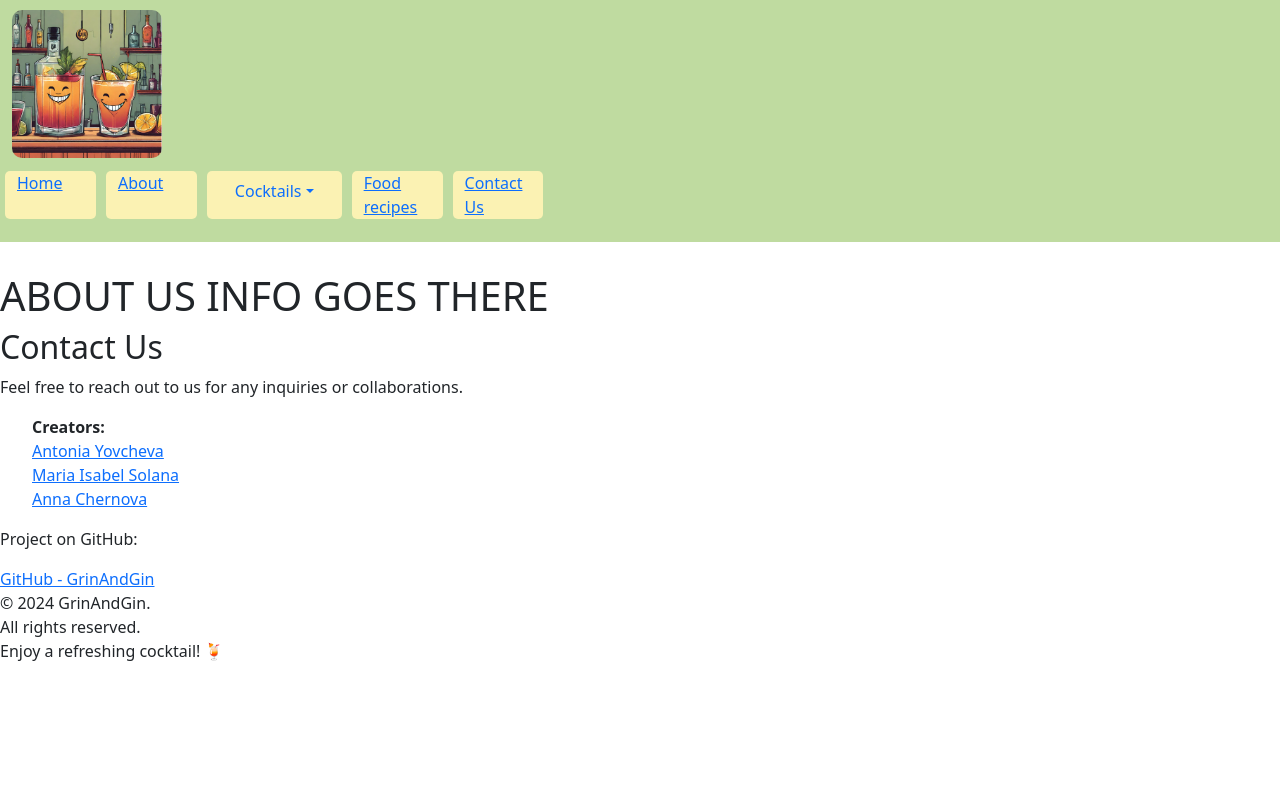
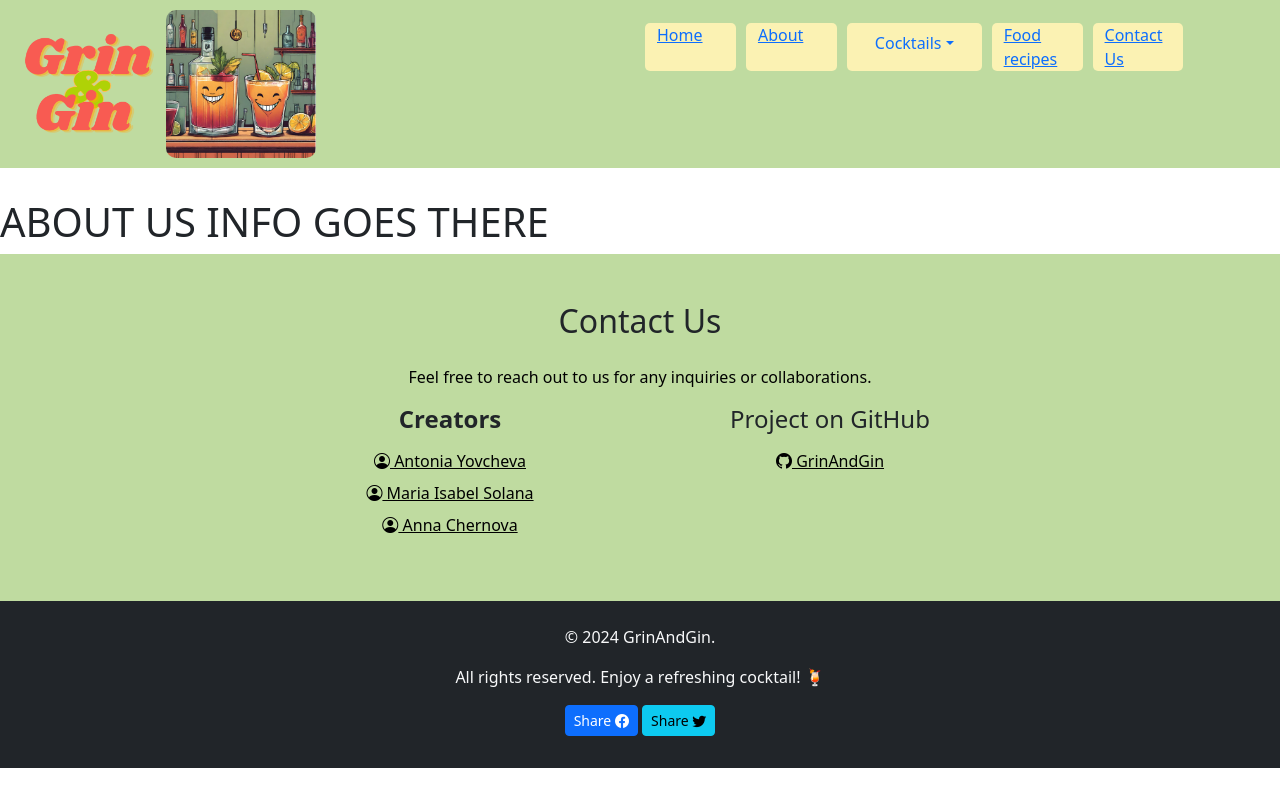
Before and after one commit to Anna702/GrinAndGin, a plain HTML site: page pages/about.html in a window 1280 px wide. Drawn offline with nearby package versions, Linux system fonts and the light colour scheme.

Commit message:
updated styling of about html

```diff
--- a/pages/about.html
+++ b/pages/about.html
@@ -1,8 +1,10 @@
 <!DOCTYPE html>
 <html lang="en">
   <head>
+    <head>
       <meta charset="UTF-8" />
       <meta name="viewport" content="width=device-width, initial-scale=1.0" />
+
       <!-- Bootstrap CSS -->
       <link
         href="https://cdn.jsdelivr.net/npm/bootstrap@5.3.2/dist/css/bootstrap.min.css"
@@ -10,23 +12,43 @@
         integrity="sha384-T3c6CoIi6uLrA9TneNEoa7RxnatzjcDSCmG1MXxSR1GAsXEV/Dwwykc2MPK8M2HN"
         crossorigin="anonymous"
       />
+      <!-- Bootstrap Icons library -->
+
+      <link
+        rel="stylesheet"
+        href="https://cdn.jsdelivr.net/npm/bootstrap-icons@1.3.0/font/bootstrap-icons.css"
+      />
 
       <link rel="stylesheet" href="../assets/style.css" />
+      <!-- jQuery -->
+      <script
+        src="https://code.jquery.com/jquery-3.7.1.min.js"
+        integrity="sha256-/JqT3SQfawRcv/BIHPThkBvs0OEvtFFmqPF/lYI/Cxo="
+        crossorigin="anonymous"
+      ></script>
       <title>GrinAndGin</title>
   </head>
   <body>
    <!-- HEADER -->
    <header id="header" class="container-fluid">
+    <div class="row">
+      <div class="col">
         <div id="logo" class="navbar-logo">
-        <img src="../Images/grinandgin canva ai.png" alt="GrinAndGin Logo" />
+          <img src="../Images/nav_name_logo.png" alt="GrinAndGin Logo" />
+          <img
+            src="../Images/grinandgin canva ai.png"
+            alt="GrinAndGin Picture"
+          />
         </div>
+      </div>
+
+      <div class="col">
         <nav class="navbar navbar-expand-lg navCustom">
           <ul class="nav nav-pills row justify-content-center">
-          <li class="nav-item col"><a href="../index.html">Home</a></li>
+            <li class="nav-item col"><a href="index.html">Home</a></li>
             <li class="nav-item about col">
-            <a href="../pages/about.html">About</a>
+              <a href="/pages/about.html">About</a>
             </li>
-
             <li class="nav-item dropdown col">
               <a
                 class="nav-link dropdown-toggle dropdown-toggleCustom"
@@ -38,69 +60,120 @@
                 >Cocktails</a
               >
               <div class="dropdown-menu dropdown">
-              <a class="dropdown-item" href="./allCocktails.html">All</a>
-              <a class="dropdown-item" href="./favCocktails.html">Favourite</a>
+                <a class="dropdown-item" href="./pages/allCocktails.html"
+                  >All</a
+                >
+                <a class="dropdown-item" href="./pages/favCocktails.html"
+                  >Favourite</a
+                >
               </div>
             </li>
             <li class="nav-item col">
-            <a href="../pages/food_recipes.html">Food recipes</a>
+              <a href="./pages/food_recipes.html">Food recipes</a>
             </li>
             <li class="nav-item col"><a href="#contacts">Contact Us</a></li>
           </ul>
         </nav>
+      </div>
+    </div>
   </header>
   <!-- END HEADER -->
+
 
     <main>
       <h1>ABOUT US INFO GOES THERE</h1>
 
        <!-- CONTACTS -->
-      <section>
-        <h2 id="contacts">Contact Us</h2>
-        <p>Feel free to reach out to us for any inquiries or collaborations.</p>
+       <section class="contacts-section py-5">
+        <div class="container">
+          <h2 id="contacts" class="text-center mb-4">Contact Us</h2>
+          <p class="text-center contacts-text">
+            Feel free to reach out to us for any inquiries or collaborations.
+          </p>
 
-        <ul>
-          <li><strong>Creators:</strong></li>
-          <li>
-            <a href="https://github.com/ToniY97" target="_blank"
-              >Antonia Yovcheva</a
+          <div class="row justify-content-center">
+            <div class="col-md-4">
+              <h4 class="text-center mb-3"><strong>Creators</strong></h4>
+              <ul class="list-unstyled">
+                <li class="text-center mb-2">
+                  <a
+                    class="li-creators"
+                    href="https://github.com/ToniY97"
+                    target="_blank"
+                    ><i class="bi bi-person-circle"></i> Antonia Yovcheva</a
                   >
                 </li>
-          <li>
-            <a href="https://github.com/Joeviser" target="_blank"
-              >Maria Isabel Solana</a
+                <li class="text-center mb-2">
+                  <a
+                    class="li-creators"
+                    href="https://github.com/Joeviser"
+                    target="_blank"
+                    ><i class="bi bi-person-circle"></i> Maria Isabel
+                    Solana</a
                   >
                 </li>
-          <li>
-            <a href="https://github.com/Anna702" target="_blank"
-              >Anna Chernova</a
+                <li class="text-center mb-2">
+                  <a
+                    class="li-creators"
+                    href="https://github.com/Anna702"
+                    target="_blank"
+                    ><i class="bi bi-person-circle"></i> Anna Chernova</a
                   >
                 </li>
               </ul>
+            </div>
 
-        <p>Project on GitHub:</p>
-        <a href="https://github.com/Anna702/GrinAndGin" target="_blank"
-          >GitHub - GrinAndGin</a
-        ><br />
+            <div class="col-md-4">
+              <h4 class="text-center mb-3">Project on GitHub</h4>
+              <p class="text-center">
+                <a
+                  class="li-creators"
+                  href="https://github.com/Anna702/GrinAndGin"
+                  target="_blank"
+                  ><i class="bi bi-github"></i> GrinAndGin</a
+                >
+              </p>
+            </div>
+          </div>
+        </div>
       </section>
+      <!-- END CONTACTS -->
+    </div>
+  </main>
+  <!-- END MAIN -->
 
-      <!-- END CONTACTS -->
-    </main>
+  <script src="./assets/js/script.js"></script>
 
-    <!-- FOOTER -->
-    <footer>
-      <p>
-        &copy; 2024 GrinAndGin.<br />
-        All rights reserved. <br />Enjoy a refreshing cocktail! 🍹
+  <!-- Footer -->
+  <footer class="bg-dark text-light text-center py-4 footerCustom">
+    <div class="container-fluid">
+      <p class="footer-p-1 text-sm text-xs">&copy; 2024 GrinAndGin.</p>
+      <p class="footer-p-2 text-sm text-xs">
+        All rights reserved. Enjoy a refreshing cocktail! 🍹
       </p>
+
+      <!-- Facebook Share Button -->
+      <a
+        href="https://www.facebook.com/sharer/sharer.php?u=https%3A%2F%2Fyour-website-url.com"
+        target="_blank"
+        class="btn btn-primary btn-sm mb-2"
+      >
+        Share <i class="bi bi-facebook"></i>
+      </a>
+
+      <!-- Twitter Share Button -->
+      <a
+        href="https://twitter.com/intent/tweet?url=https%3A%2F%2Fyour-website-url.com&text=Check%20out%20GrinAndGin%20-%20a%20refreshing%20cocktail%20experience!"
+        target="_blank"
+        class="btn btn-info btn-sm mb-2"
+      >
+        Share <i class="bi bi-twitter"></i>
+      </a>
+    </div>
   </footer>
-    <!-- END FOOTER -->
+  <!-- END Footer -->
+
   <!----------- Bootstrap JS ---------->
-    <script
-      src="https://code.jquery.com/jquery-3.2.1.slim.min.js"
-      integrity="sha384-KJ3o2DKtIkvYIK3UENzmM7KCkRr/rE9/Qpg6aAZGJwFDMVNA/GpGFF93hXpG5KkN"
-      crossorigin="anonymous"
-    ></script>
   <script
     src="https://cdn.jsdelivr.net/npm/popper.js@1.12.9/dist/umd/popper.min.js"
     integrity="sha384-ApNbgh9B+Y1QKtv3Rn7W3mgPxhU9K/ScQsAP7hUibX39j7fakFPskvXusvfa0b4Q"
@@ -112,5 +185,6 @@
     crossorigin="anonymous"
   ></script>
   <!---------- END Bootstrap JS ------->
+  <script src="./assets/js/script.js"></script>
 </body>
 </html>
```
Lines whose indentation alone changed are shown as unchanged.
